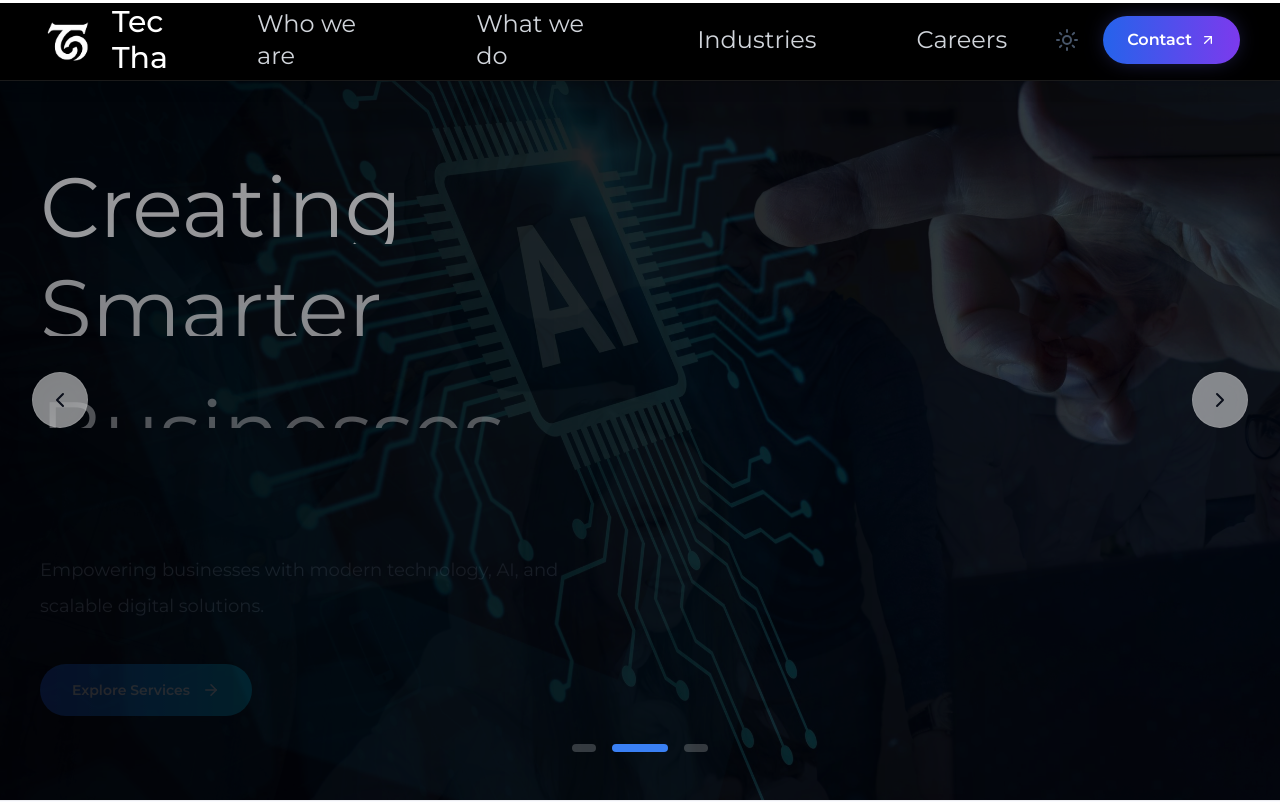
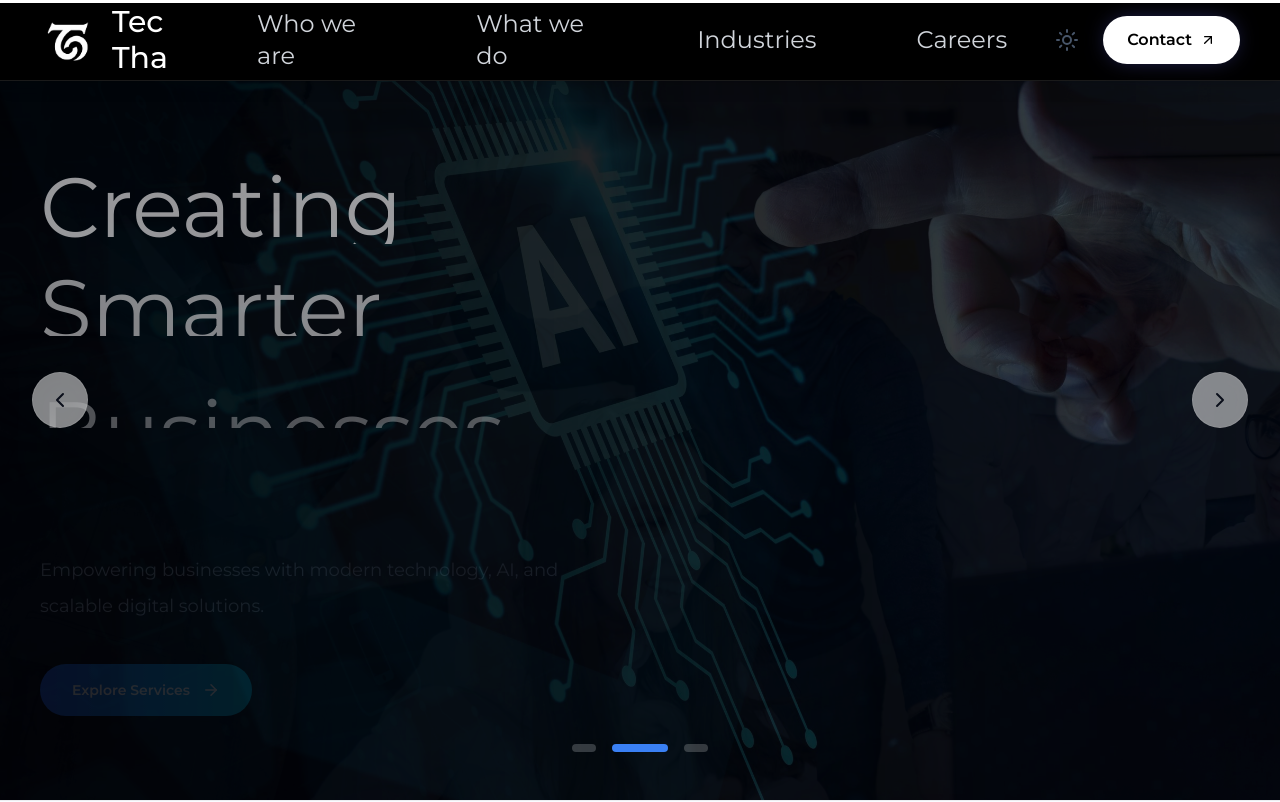
Before and after one commit to Tec-Tha/TecTha-Consultancy, a React (Vite) app: page / in a window 1280 px wide. Shown: the top 802 px of the page. Built offline with nearby package versions, Linux system fonts and the light colour scheme.

Commit message:
services files updated

```diff
--- a/src/components/layout/Navbar.jsx
+++ b/src/components/layout/Navbar.jsx
@@ -117,7 +117,7 @@ const Navbar = () => {
           <ThemeToggle />
           <Link
             to="/contact"
-            className="group inline-flex items-center gap-2 rounded-full bg-gradient-to-r from-[#2563EB] to-[#7C3AED] px-6 py-3 text-base font-semibold text-white shadow-[0_0_24px_-8px_rgba(99,102,241,0.6)] transition-shadow duration-300 hover:shadow-[0_0_32px_-6px_rgba(99,102,241,0.75)]"
+            className="group inline-flex items-center gap-2 rounded-full bg-white px-6 py-3 text-base font-semibold text-black shadow-[0_0_24px_-8px_rgba(99,102,241,0.6)] transition-shadow duration-300 hover:shadow-[0_0_32px_-6px_rgba(99,102,241,0.75)]"
           >
             Contact
             <ArrowUpRight className="h-4 w-4 transition-transform duration-300 group-hover:translate-x-0.5 group-hover:-translate-y-0.5" />
```
